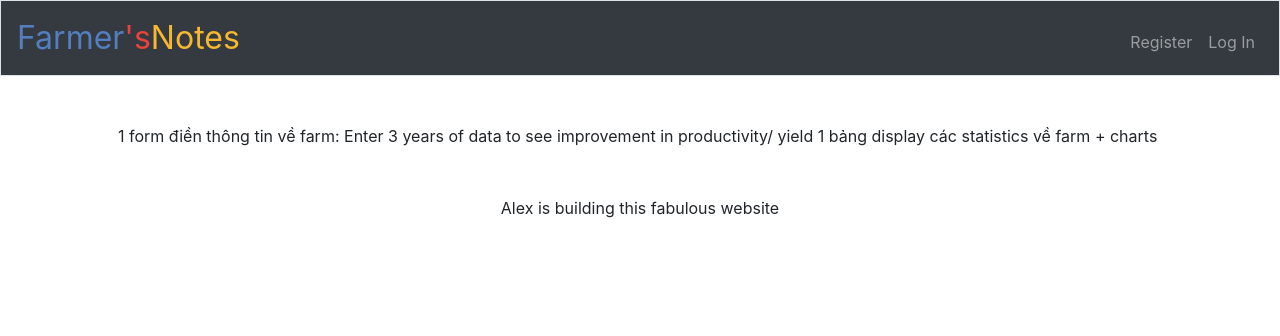
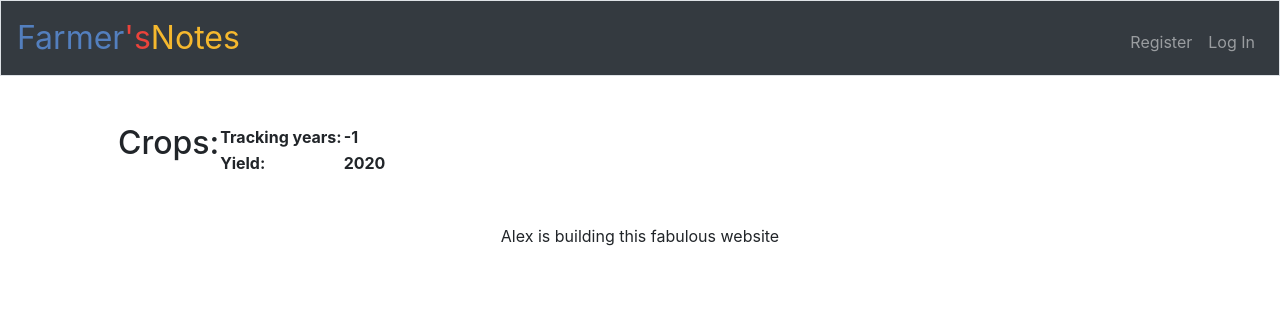
Before and after one commit to alexsonphoenix/cs50-final, a Flask app: template templates/yourFarm.html in a window 1280 px wide. Shown: the top 336 px of the page. Run offline with Flask 2, Linux system fonts and the light colour scheme; the template is opened without the code that fills it: most values are stand-ins (such as "Sample title", 1, 10 or a date in 2020); lists and menus that the app fills with data are empty; some libraries are stand-ins or nearby versions.

Commit message:
set up database for trackingYears in setting page which is working beautifully. worki ng on yourFarm Page

```diff
--- a/app.py
+++ b/app.py
@@ -9,8 +9,8 @@ from werkzeug.exceptions import default_exceptions, HTTPException, InternalServe
 from werkzeug.security import check_password_hash, generate_password_hash
 from fractions import Fraction
 from flask_wtf import RecaptchaField, FlaskForm
-from wtforms import StringField, DateTimeField, PasswordField
-from wtforms.validators import InputRequired, Length
+from wtforms import StringField, DateTimeField, PasswordField, IntegerField
+from wtforms.validators import InputRequired, Length, NumberRange
 from flask_bootstrap import Bootstrap
 from flask_wtf.csrf import CSRFProtect
 
@@ -52,7 +52,7 @@ app.config["SESSION_TYPE"] = "filesystem"
 Session(app)    # to store information specific to a user from one request to the next
 
 # Configure CS50 Library to use SQLite database
-db = SQL("sqlite:///farmNote1.db")
+db = SQL("sqlite:///farmNotes.db")
 
 @app.route("/")
 @login_required
@@ -175,17 +175,14 @@ def register():
 
 # Form for setting route
 class settingForm(FlaskForm):
-    trackingYears = StringField('Tracking Years')
+    trackingYears = IntegerField('Tracking Years')
 
     crop = StringField('Crop')
     cropUnit = StringField('Crop Unit')
-
     livestock = StringField('LiveStock')
     livestockUnit = StringField('LiveStock Unit')
-
     cropEx = StringField('Crop Expense')
     cropExUnit = StringField('Crop Expense Unit')
-
     livestockEx = StringField('LiveStock Expense')
     livestockExUnit = StringField('LiveStock Expense Unit')
 
@@ -198,6 +195,16 @@ def setting():
 
     # User reached route via POST (as by clicking a link or via redirect)
     if form.validate_on_submit():
+        # Add data into the database
+
+        # Query user in [users] table
+        user_query = db.execute("SELECT * FROM users WHERE id = :user_id",user_id = session["user_id"])
+
+        # update trackingYears: (Originally: NULL)
+        db.execute("UPDATE users SET trackingYears = :trackingYears WHERE id = :user_id", trackingYears=int(request.form.get("trackingYears")),
+                   user_id = session["user_id"])
+
+
         return render_template("yourFarm.html")
 
 
@@ -250,7 +257,9 @@ def changePassword():
 @app.route("/yourFarm")
 @login_required
 def yourFarm():
-    return render_template("yourFarm.html")
+    trackingYears = db.execute("SELECT trackingYears FROM users WHERE id =:user_id", user_id=session["user_id"])
+
+    return render_template("yourFarm.html", trackingYears=int(trackingYears))
 
 
 @app.route("/calculators")
--- a/templates/register.html
+++ b/templates/register.html
@@ -6,7 +6,7 @@
 
 {% block main %}
     <form action="/register" method="POST">
-
+        <input type="hidden" name="csrf_token" value="{{ csrf_token() }}"/>
         <div class="row d-flex justify-content-center">
             <div class="form-group">
                 <input autocomplete="off" autofocus class="form-control" id = "emailField" name="email" placeholder="youremail@example.com" type="email" pattern="[a-z0-9._%+-]+@[a-z0-9.-]+\.[a-z]{2,}$" required>
--- a/templates/setting.html
+++ b/templates/setting.html
@@ -10,7 +10,7 @@
       <a href="/changePassword"> Change Password </a>
     </div>
 
-    <form class="" action="setting.html" method="POST">
+    <form class="" action="{{ url_for('setting') }}" method="POST">
       <div class="row justify-content-center" >
         {{ form.csrf_token }}
         {{ wtf.form_field(form.trackingYears,placeholder="Eg: 5") }}
--- a/templates/yourFarm.html
+++ b/templates/yourFarm.html
@@ -5,9 +5,27 @@
 {% endblock %}
 
 {% block main %}
-    <div>
-      1 form điền thông tin về farm: Enter 3 years of data to see improvement in productivity/ yield
-1 bảng display các statistics về farm + charts
+  <div class="container">
+    <div class="row">
+      <h2>Crops: </h2>
+      <table class="crops">
+        <tr>
+          <th>Tracking years: </th>
+          {% for year in trackingYears %}
+            <th scope="col">{{2019 - year}}</th>
+          {% endfor %}
+        </tr>
 
+        <tr>
+          <th>Yield: </th>
+          {% for year in trackingYears %}
+            <th scope="col">{{year}}</th>
+          {% endfor %}
+        </tr>
+      </table>
     </div>
+
+
+  </div>
+
 {% endblock %}
```
Also changed, not shown: farmNotes.db.
